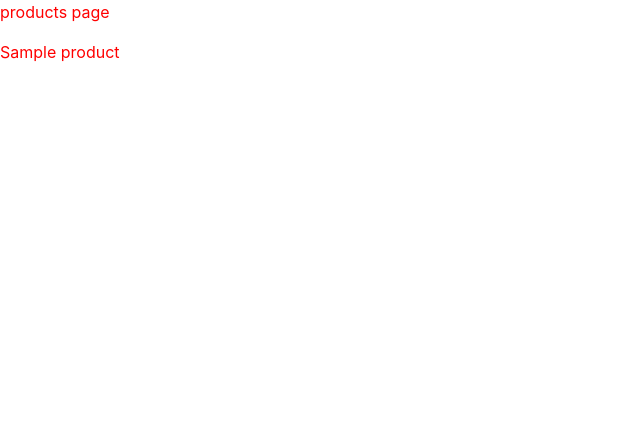
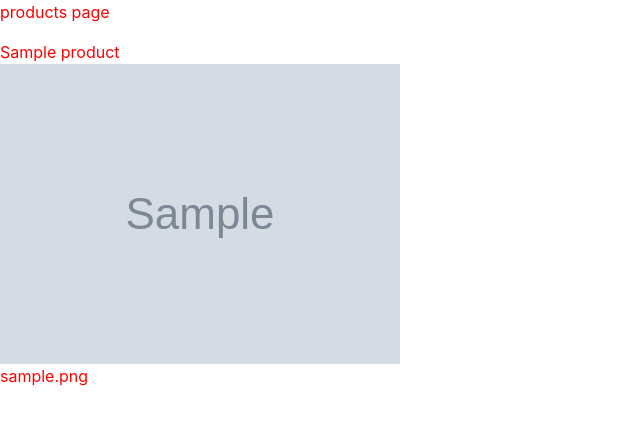
Before and after one commit to marcel-balint/e-commerce, a Django app: page /products/ in a window 1280 px wide. Shown: the top 425 px of the page, without its empty margins (0-640 px from the left). Run offline with Django 3.2, Linux system fonts and the light colour scheme; tables that the repository leaves empty hold one stand-in row (values such as "Sample post"); grey boxes marked "Sample" are stand-in pictures; some libraries are stand-ins or nearby versions.

Commit message:
Added a image field to the 'Product' model which allows uploading images in database

```diff
--- a/ecommerce/urls.py
+++ b/ecommerce/urls.py
@@ -17,6 +17,9 @@ from django.conf.urls import url, include
 from django.contrib import admin
 from .views import home_page, about_page, contact_page, login_page, register_page
 from products.views import product_list, product_detail
+from django.views.static import serve
+from .settings import MEDIA_ROOT
+
 
 urlpatterns = [
     url(r'^$', home_page),
@@ -26,5 +29,6 @@ urlpatterns = [
     url(r'^register/$', register_page),
     url(r'^products/$', product_list),
     url(r'^products/(?P<pk>\d+)/$', product_detail),
+    url(r'^media/(?P<path>.*)$', serve, {'document_root': MEDIA_ROOT}),
     url(r'^admin/', admin.site.urls),
 ]
--- a/products/models.py
+++ b/products/models.py
@@ -5,6 +5,8 @@ class Product(models.Model):
     title = models.CharField(max_length=100)
     description = models.TextField()
     price = models.DecimalField(decimal_places=2, max_digits=20, default=49.99)
+    image = models.ImageField(upload_to='images', null=True, blank=True)
+
 
     def __str__(self):
         return self.title
--- a/products/views.py
+++ b/products/views.py
@@ -11,7 +11,6 @@ def product_list(request):
 
 
 def product_detail(request, pk):
-    #instance = Product.objects.get(pk=pk)
     instance = get_object_or_404(Product, pk=pk)
     context = {
         "qs": instance
--- a/templates/base.html
+++ b/templates/base.html
@@ -5,7 +5,7 @@
 <head>
     <!-- Required meta tags -->
     <meta charset="utf-8">
-    <meta name="viewport" content="width=device-width, initial-scale=1, shrink-to-fit=no">
+    <meta name="viewport" content="width=device-width, initial-scale=1.0">
 
     <!-- Bootstrap CSS -->
     <link rel="stylesheet" href="https://stackpath.bootstrapcdn.com/bootstrap/4.3.1/css/bootstrap.min.css" integrity="sha384-ggOyR0iXCbMQv3Xipma34MD+dH/1fQ784/j6cY/iJTQUOhcWr7x9JvoRxT2MZw1T" crossorigin="anonymous">
--- a/templates/products/product_list.html
+++ b/templates/products/product_list.html
@@ -1,7 +1,12 @@
 {% extends 'base.html' %}
+{% load static from staticfiles %}
 {% block content %}
 <p>products page</p>
 {% for obj in qs %}
 {{ obj.title }}<br>
+
+<img src="/media/{{ obj.image }}" class="img-fluid"><br>
+
+{{ obj.image }}
 {% endfor %}
 {% endblock %}
```
Also changed, not shown: media/images/hat.jpg (added), media/images/photo.jpg (added), products/migrations/0002_product_image.py (added).
